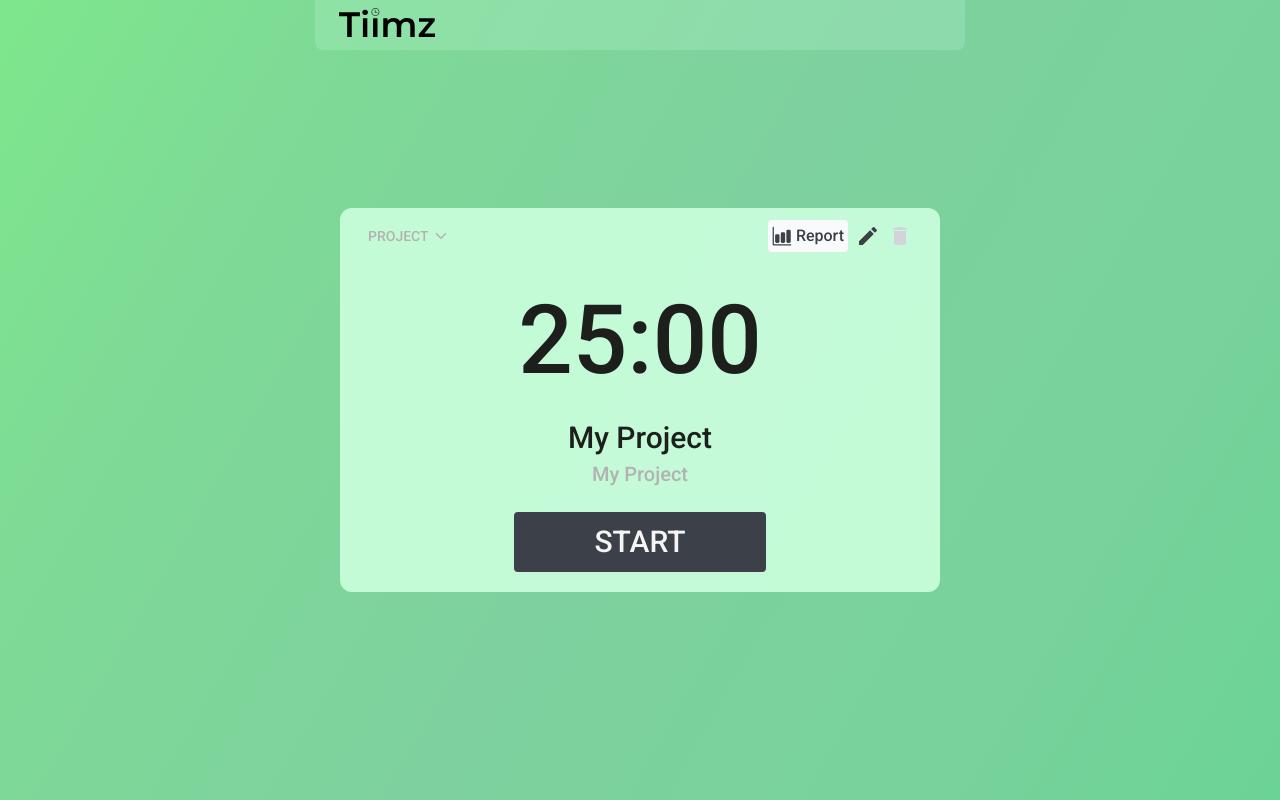
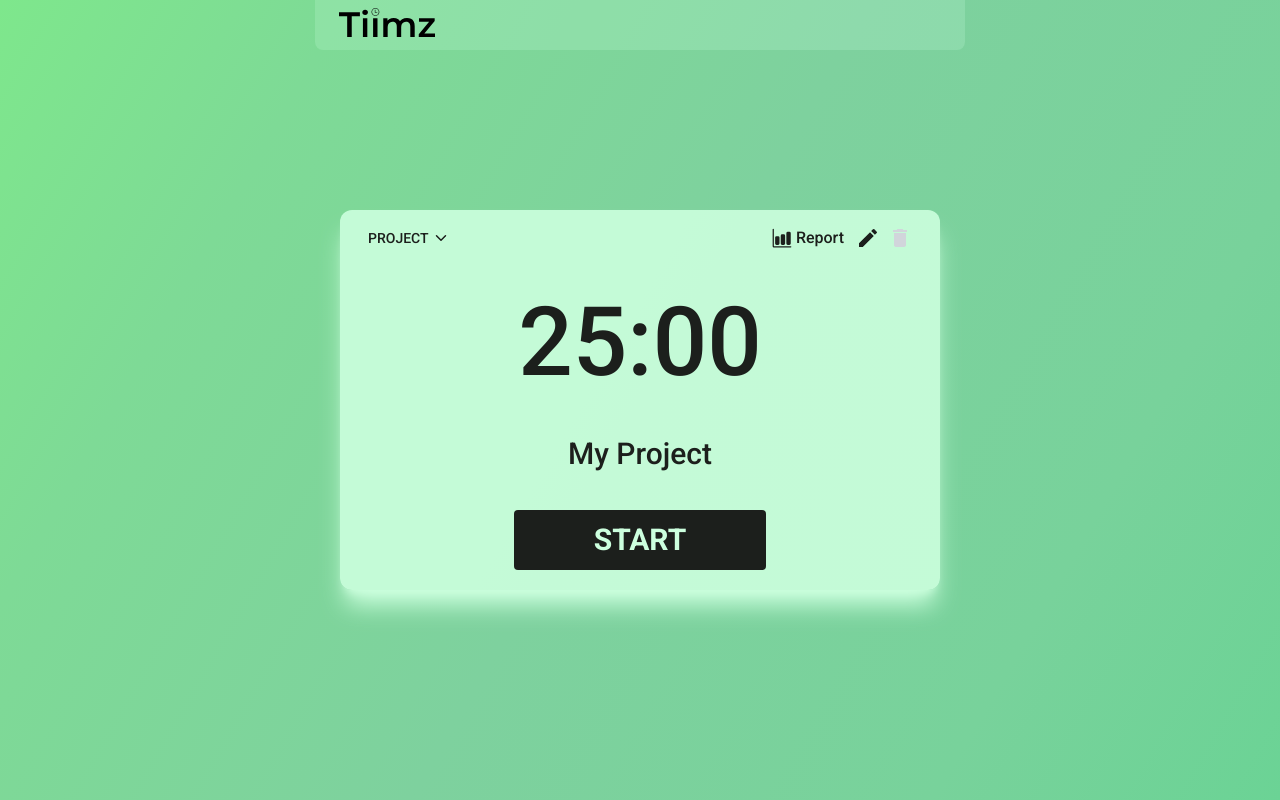
Before and after one commit to azariaberyl/tiim, a React (Vite) app: page / in a window 1280 px wide. Built offline with nearby package versions, Linux system fonts and the light colour scheme.

Commit message:
styling color

```diff
--- a/src/components/ClockCard/Control.tsx
+++ b/src/components/ClockCard/Control.tsx
@@ -13,7 +13,7 @@ function Control({ isStartTimer, isStartTimerHandler }: props) {
     <div className='flex w-full items-center justify-center my-2 relative z-0'>
       <button
         onClick={() => isStartTimerHandler()}
-        className='px-20 py-3 font-medium bg-primary-dark rounded text-primary-light text-3xl hover:bg-neutral-600 hover:drop-shadow-md'
+        className='px-20 py-3 font-semibold bg-default-dark rounded text-default-light text-3xl hover:bg-black hover:drop-shadow-xl'
       >
         {isStartTimer ? 'PAUSE' : 'START'}
       </button>
--- a/src/components/ClockCard/Description.tsx
+++ b/src/components/ClockCard/Description.tsx
@@ -2,18 +2,16 @@ import React, { memo } from 'react';
 
 interface props {
   title: string;
-  category: string;
 }
 /**
  * Component of title and category
  * @param title The title of the component
  * @param category The category of the component
  */
-function Description({ title, category }: props) {
+function Description({ title }: props) {
   return (
-    <div className='gap-1 my-4 flex justify-center flex-col items-center'>
+    <div className='gap-1 my-4 h-16 flex justify-center flex-col items-center'>
       <p className='w-fit font-medium text-3xl capitalize'>{title}</p>
-      <p className='w-fit font-medium text-secondary-dark text-xl capitalize'>{category}</p>
     </div>
   );
 }
--- a/src/components/ClockCard/Menu.tsx
+++ b/src/components/ClockCard/Menu.tsx
@@ -45,7 +45,7 @@ function ReportButton({ reportButtonHandler }: { reportButtonHandler: (val: Moda
   return (
     <button
       onClick={() => reportButtonHandler('report')}
-      className='flex items-center gap-1 bg-gray-50 p-1 rounded text-primary-dark hover:text-[#1E1E1E] hover:bg-gray-200'
+      className='flex items-center gap-1 p-1 rounded text-primary-dark hover:text-black'
     >
       <IoBarChart className='text-xl' />
       <p className='font-medium'>Report</p>
@@ -55,7 +55,7 @@ function ReportButton({ reportButtonHandler }: { reportButtonHandler: (val: Moda
 function EditButton({ editButtonHandler }: { editButtonHandler: (val: ModalType) => void }) {
   return (
     <button onClick={() => editButtonHandler('edit')} title='Edit Timer' type='button'>
-      <MdEdit className='text-2xl text-primary-dark hover:text-gray-900' />
+      <MdEdit className='text-2xl text-primary-dark hover:text-black' />
     </button>
   );
 }
--- a/src/components/ClockCard/index.tsx
+++ b/src/components/ClockCard/index.tsx
@@ -12,7 +12,7 @@ function ClockCard(props: React.HTMLProps<HTMLDivElement>) {
   const [isStartTimer, isStartTimerHandler] = useBoolean(false);
 
   return (
-    <div className=' bg-[#CCFFDE]/90 flex flex-col items-center p-3 rounded-xl overflow-hidden'>
+    <div className=' bg-[#CCFFDE]/90 flex flex-col items-center p-3 rounded-xl overflow-hidden shadow-xl shadow-default-light'>
       <Menu />
       <Timer
         isStart={isStartTimer}
@@ -20,7 +20,7 @@ function ClockCard(props: React.HTMLProps<HTMLDivElement>) {
         minutes={timer.minutes}
         isStartHandler={isStartTimerHandler}
       />
-      <Description category={timer.category} title={timer.title} />
+      <Description title={timer.title} />
 
       <Control isStartTimer={isStartTimer} isStartTimerHandler={isStartTimerHandler} />
     </div>
--- a/src/styles/index.css
+++ b/src/styles/index.css
@@ -1,6 +1,9 @@
 @tailwind base;
 @tailwind components;
 @tailwind utilities;
+:root {
+  --default-black: #1c1f1c;
+}
 
 * {
   font-family: 'Roboto', sans-serif;
@@ -9,7 +12,7 @@
 }
 body,
 main {
-  color: #1c1f1c;
+  color: var(--default-black);
   /* background-color: #fff; */
   background: rgb(126, 231, 140);
   background: linear-gradient(
--- a/tailwind.config.cjs
+++ b/tailwind.config.cjs
@@ -5,10 +5,11 @@ module.exports = {
   theme: {
     extend: {
       colors: {
-        'primary-dark': '#3C4048',
-        'primary-dark-80': 'rgba(60, 64, 72, 0.8)',
-        'secondary-dark': '#B2B2B2',
-        'primary-light': '#F5F5F5',
+        'default-dark': '#1c1f1c',
+        'default-semi-dark': '#363A36',
+        'default-light': '#CCFFDE',
+        'default-dark-color': '#6BD395',
+        'default-light-color': '#7ED19E',
       },
     },
   },
```
